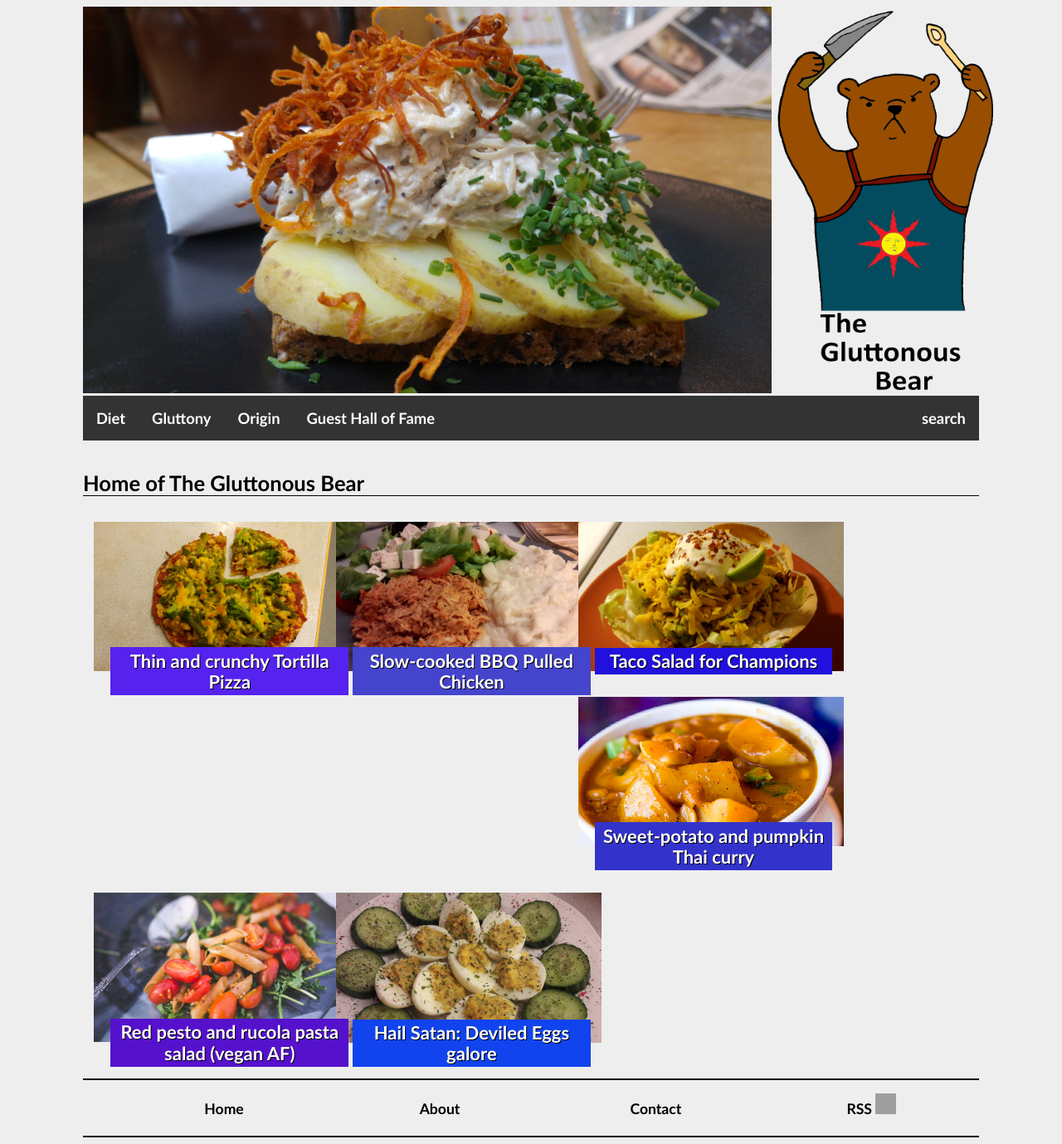
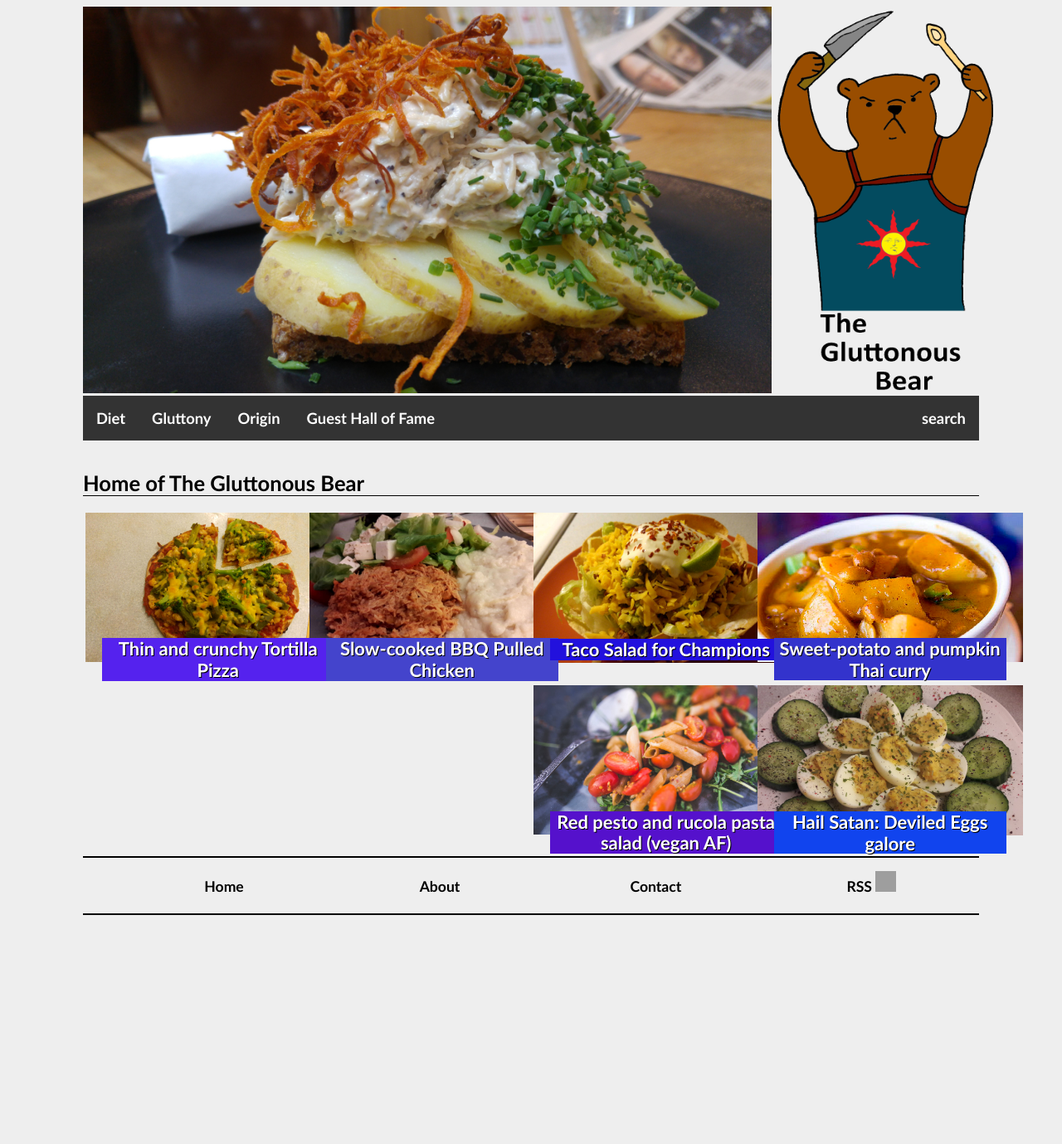
Before and after one commit to gluttonousbear/gluttonousbear.github.io, a Jekyll site: the page built from index.html, in a window 1280 px wide. Shown: the whole page at 83% size. Built offline with Jekyll 4.4.1, drawn with Linux system fonts in a browser that asks for light colours; after the commit the page ends 1111 px from its top, so only the background shows below that; grey boxes are pictures that could not be loaded.

Commit message:
Update main.css

```diff
--- a/css/main.css
+++ b/css/main.css
@@ -252,7 +252,7 @@ code.ingredients {
 	padding:2px;
 }
 span.thumbnail-text {
-  padding:1.25%;
+
 }
 section.thumbnail-collection {
 	width:1080px;
@@ -261,6 +261,6 @@ section.thumbnail-collection {
 
 section.thumbnail {
 	display:block;
-	padding:1%;
+
 
 }
```
